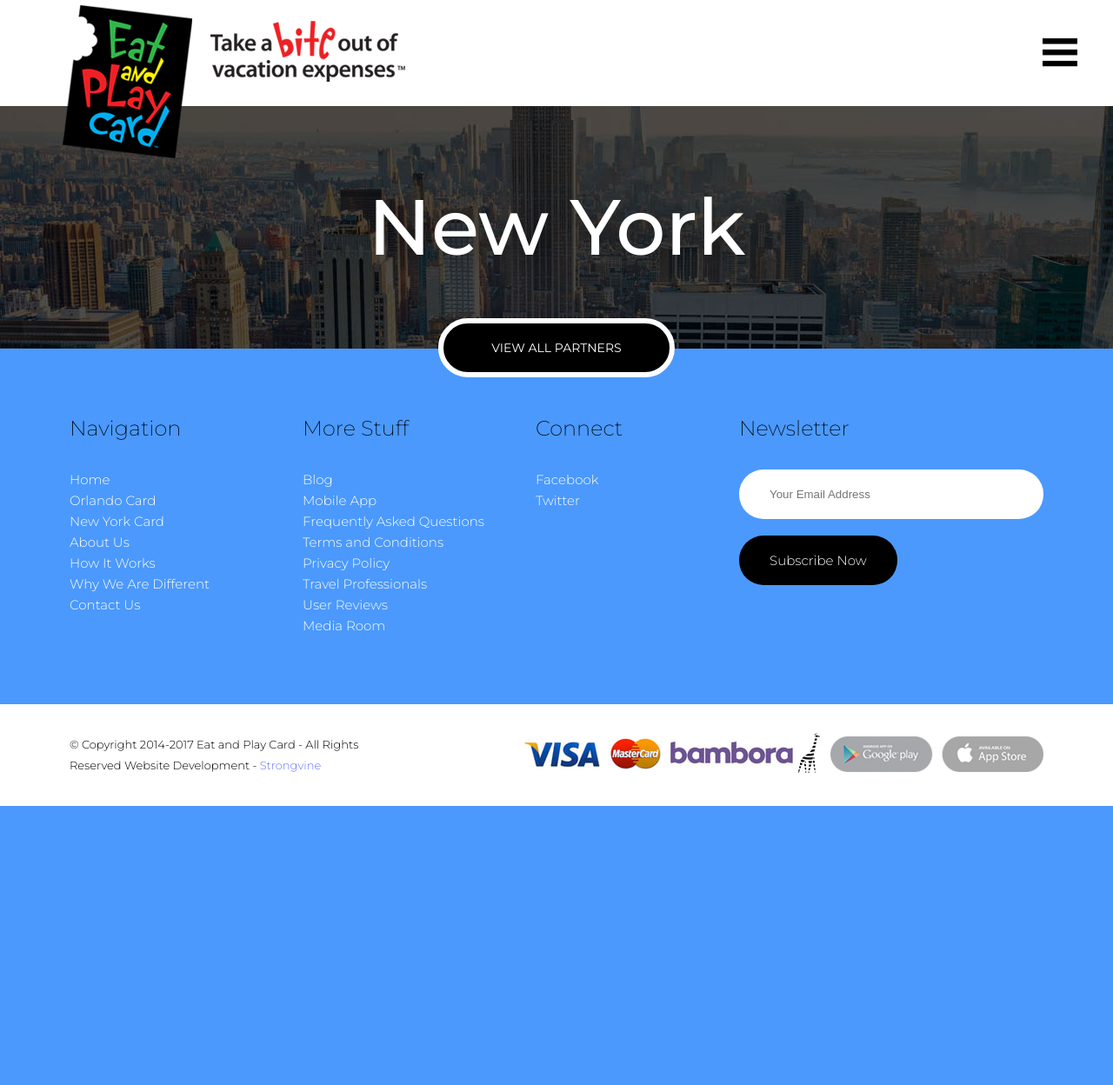
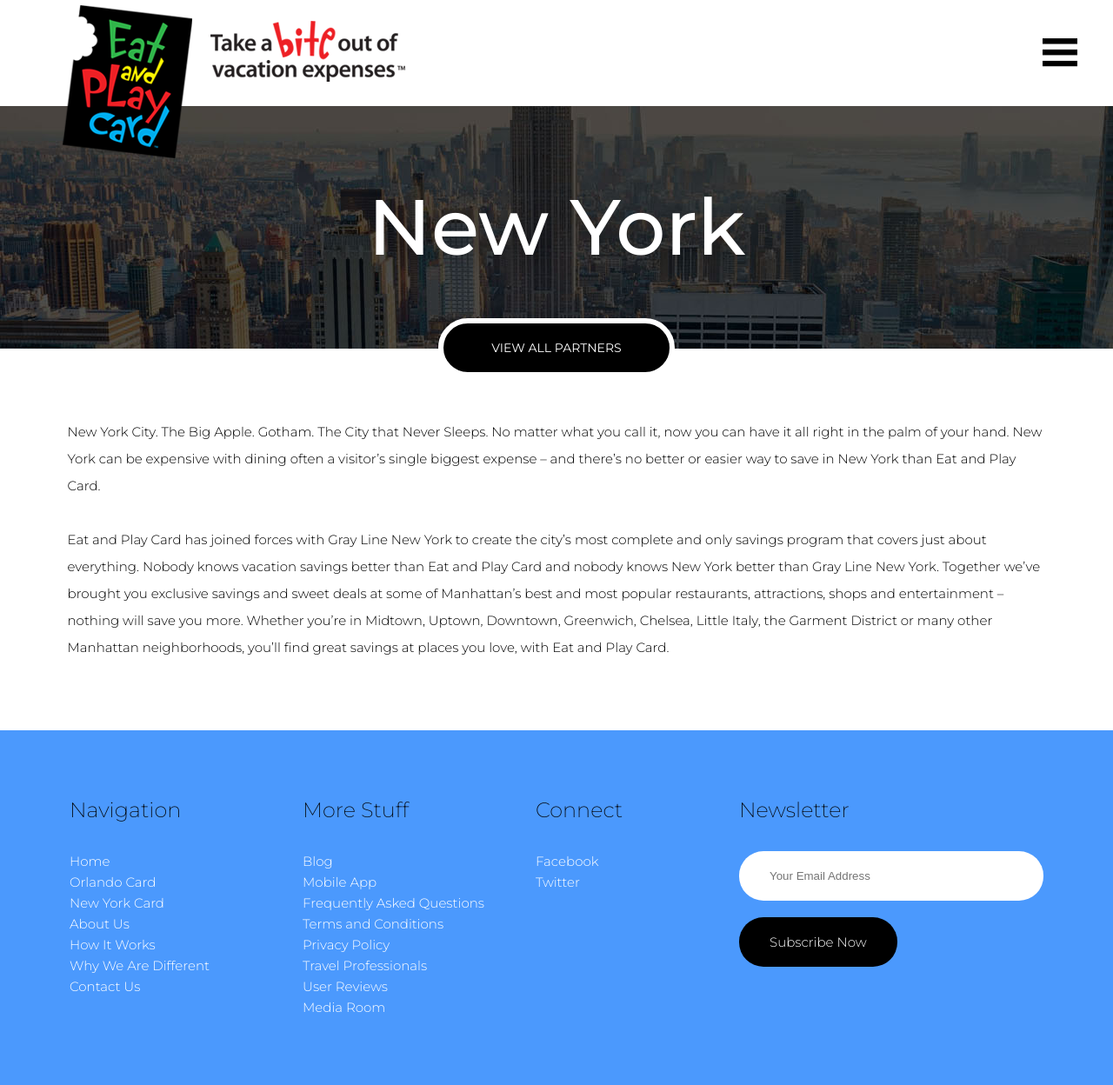
Before and after one commit to altim/eatandplay, a PHP site: page /partners.html in a window 1280 px wide. Shown: the top 1248 px of the page at 87% size. Before the commit the page ends 927 px from the top, so only its background shows below. Run offline with PHP 8.4, Linux system fonts and the light colour scheme.

Commit message:
white blank section

```diff
--- a/css/style.css
+++ b/css/style.css
@@ -1190,4 +1190,17 @@ footer {
       font-size: 14px;
       font-weight: 400; }
 
+.white-blank {
+  width: 100%;
+  background: #fff;
+  padding: 80px 0; }
+  .white-blank .white-blank-inner {
+    max-width: 1125px;
+    width: 100%;
+    margin: auto; }
+    .white-blank .white-blank-inner p {
+      font-size: 15px;
+      line-height: 31px;
+      font-weight: 300; }
+
 /*# sourceMappingURL=style.css.map */
--- a/css/style.scss
+++ b/css/style.scss
@@ -1597,3 +1597,26 @@ footer {
 
   }
 }
+
+
+
+// ===================== WHITE BLANK SECTION =====================
+
+.white-blank {
+  width:100%;
+  background:#fff;
+  padding:80px 0;
+
+  .white-blank-inner {
+    max-width:1125px;
+    width:100%;
+    margin:auto;
+
+    p {
+      font-size:15px;
+      line-height:31px;
+      font-weight: 300;
+    }
+
+  }
+}
--- a/partners.html
+++ b/partners.html
@@ -66,6 +66,16 @@
         <div class="header-image-inner">
             <h1>New York</h1>
             <a href="#" class="btn header-image-btn">View All Partners</a>
+        </div>
+    </section>
+
+    <section class="white-blank">
+        <div class="white-blank-inner">
+
+            <p>New York City. The Big Apple. Gotham. The City that Never Sleeps. No matter what you call it, now you can have it all right in the palm of your hand. New York can be expensive with dining often a visitor’s single biggest expense – and there’s no better or easier way to save in New York than Eat and Play Card.
+                <br/><br/>
+                Eat and Play Card has joined forces with Gray Line New York to create the city’s most complete and only savings program that covers just about everything. Nobody knows vacation savings better than Eat and Play Card and nobody knows New York better than Gray Line New York. Together we’ve brought you exclusive savings and sweet deals at some of Manhattan’s best and most popular restaurants, attractions, shops and entertainment – nothing will save you more. Whether you’re in Midtown, Uptown, Downtown, Greenwich, Chelsea, Little Italy, the Garment District or many other Manhattan neighborhoods, you’ll find great savings at places you love, with Eat and Play Card.</p>
+
         </div>
     </section>
 
```
Also changed, not shown: 1 other file.
